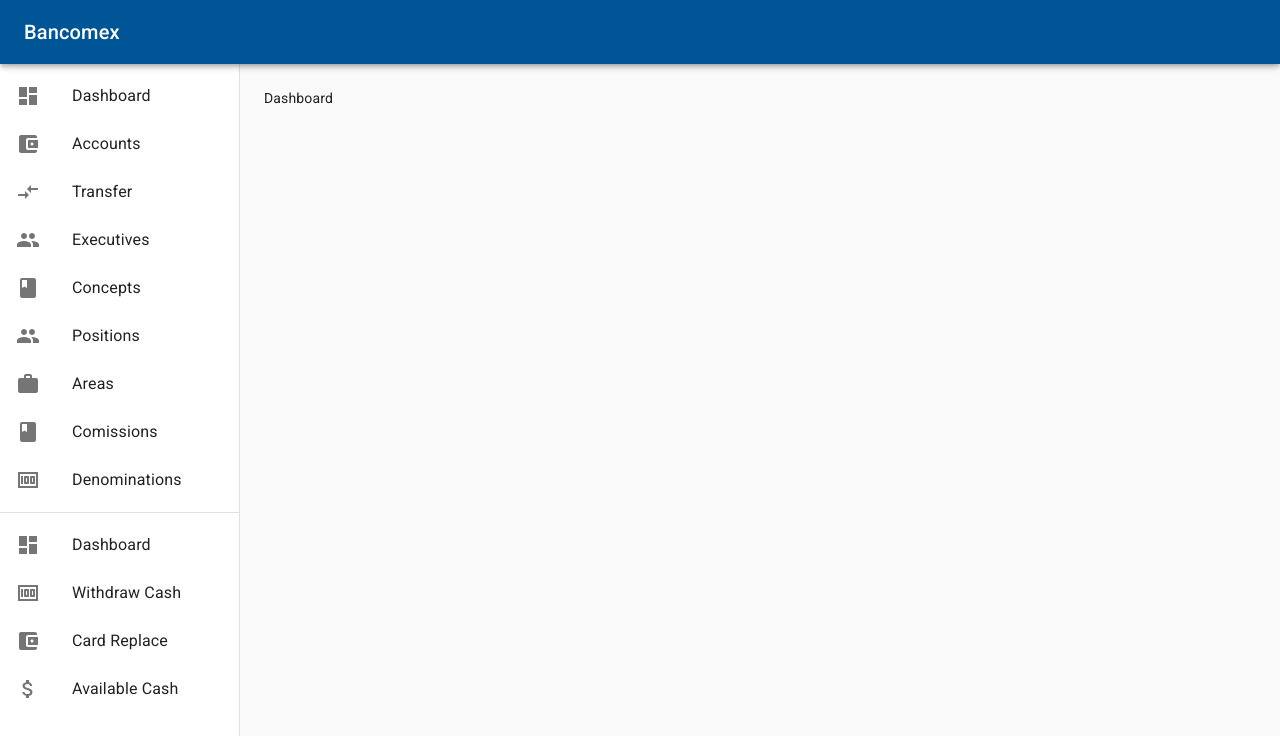
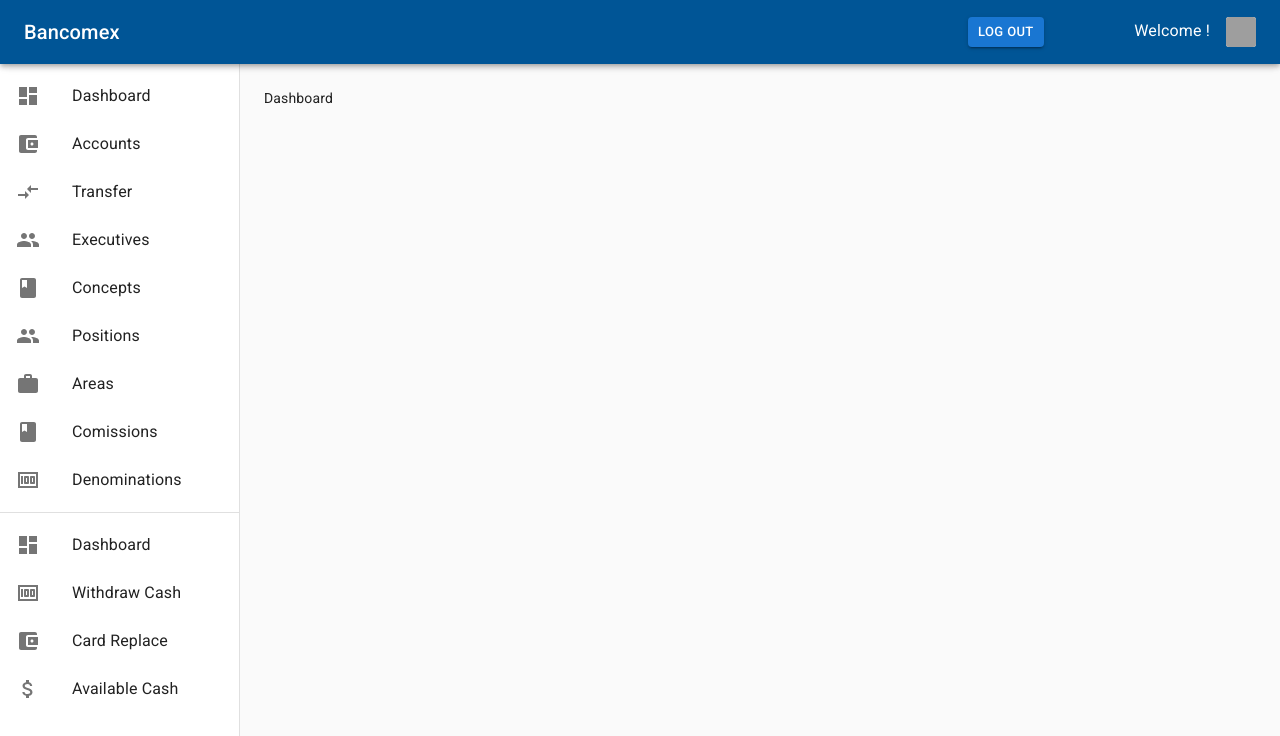
Before and after one commit to Slynnex/front-banco, a React (Create React App) app: page /manager in a window 1280 px wide. Shown: the top 736 px of the page. Built offline with nearby package versions, Linux system fonts and the light colour scheme; grey boxes are pictures that could not be loaded.

Commit message:
Log out and redirect to login page

```diff
--- a/src/components/dashboard/DashboardSidebar.js
+++ b/src/components/dashboard/DashboardSidebar.js
@@ -9,23 +9,50 @@ import Divider from '@material-ui/core/Divider';
 import ListItem from '@material-ui/core/ListItem';
 import ListItemIcon from '@material-ui/core/ListItemIcon';
 import ListItemText from '@material-ui/core/ListItemText';
-import InboxIcon from '@material-ui/icons/MoveToInbox';
-import MailIcon from '@material-ui/icons/Mail';
 import useStyles from './DashboardStyles';
-
-import {gerente, cashier} from './UserRoutes'
+import '../../styles/dashboard.css';
+import { Button, ThemeProvider} from '@material-ui/core';
+import { theme } from './DashboardStyles';
+import {gerente, cashier} from './UserRoutes';
+import { useNavigate } from "react-router-dom";
 
 const DashboardSidebar = (props) => {
+  const [userInfo, setuserInfo] = React.useState('');
+  const navigate = useNavigate();
+
+  React.useEffect(()=>{
+    setuserInfo(localStorage.getItem('username'));
+  },[]);
+
   const classes = useStyles();
+
+  const logout = () =>{
+    localStorage.removeItem('token');
+    localStorage.removeItem('username');
+    navigate('/', { replace: true });
+  }
 
   return (
     <div className={classes.root}>
       <CssBaseline />
       <AppBar position="fixed" className={classes.appBar}>
-        <Toolbar>
+        <Toolbar className='toolbar'>
           <Typography variant="h6" noWrap>
             Bancomex
           </Typography>
+          <div className='rightside'>
+            <ThemeProvider theme={theme}>
+              <Button color="primary" variant="contained" size='small' onClick={logout}>
+                Log out
+              </Button>
+            </ThemeProvider>
+            <div className='userinfo'>
+              <Typography variant="subtitle1" noWrap>
+                Welcome {userInfo} !
+              </Typography>
+              <img className="user" src="https://img.icons8.com/fluency-systems-regular/96/000000/user.png" width="30px" height="30px" alt='user'/>
+            </div>
+          </div>
         </Toolbar>
       </AppBar>
       <Drawer
--- a/src/components/dashboard/DashboardStyles.js
+++ b/src/components/dashboard/DashboardStyles.js
@@ -1,4 +1,5 @@
 import { makeStyles } from '@material-ui/core/styles';
+import { createTheme } from '@mui/material/styles';
 
 const drawerWidth = 240;
 const useStyles = makeStyles((theme) => ({
@@ -25,4 +26,13 @@ const useStyles = makeStyles((theme) => ({
   },
 }));
 
+export const theme = createTheme({
+  palette: {
+    neutral: {
+      main: '#005596',
+      contrastText: '#fff',
+    },
+  },
+});
+
 export default useStyles;
--- /dev/null
+++ b/src/styles/dashboard.css
@@ -0,0 +1,19 @@
+.toolbar{
+    display: flex;
+    justify-content: space-between;
+}
+.rightside{
+    display: flex;
+    width: 18rem;
+    justify-content: space-between;
+}
+.user{
+    background-color: white;
+    border-radius: 10%;
+}
+.userinfo{
+    display: flex;
+}
+.userinfo img{
+    margin-left: 1rem;
+}
```
